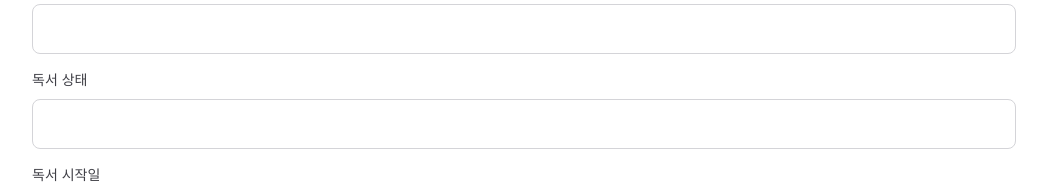
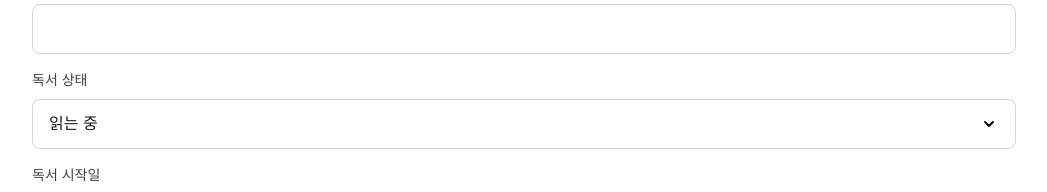
Before and after one commit to developerjhp/multi-step-form, a Next.js app: page / in a window 1280 px wide. Shown: the part 465-657 px from the top of the page, without its empty margins (116-1163 px from the left). Built offline with nearby package versions, Linux system fonts and the light colour scheme.

Commit message:
feat: Select 컴포넌트 추가
- 드롭다운 선택 기능을 제공하는 Select 컴포넌트를 구현
- 키보드 내비게이션 및 외부 클릭 시 닫기 기능 구현
- 에러 메시지 표시 기능 구현

```diff
--- /dev/null
+++ b/src/components/form/Select.tsx
@@ -0,0 +1,247 @@
+import React, { useState, useRef, useEffect } from 'react';
+import styled from '@emotion/styled';
+import { color } from '@/styles/colors';
+import { fontSize, fontWeight } from '@/styles/fonts';
+import { KEYS } from '@/constants/keyboard';
+
+interface SelectOption {
+  value: string;
+  label: string;
+}
+
+interface SelectProps {
+  label: string;
+  id: string;
+  options: SelectOption[];
+  errorMessage?: string;
+  required?: boolean;
+  placeholder?: string;
+  value?: string;
+  onChange?: (value: string) => void;
+}
+
+const { ARROW_UP, ARROW_DOWN, ENTER, SPACE, ESCAPE } = KEYS;
+
+export default function Select({
+  label,
+  id,
+  options,
+  errorMessage,
+  required,
+  placeholder,
+  value,
+  onChange,
+}: SelectProps) {
+  const [isOpen, setIsOpen] = useState(false);
+  const [highlightedIndex, setHighlightedIndex] = useState<number>(-1);
+
+  const selectRef = useRef<HTMLDivElement>(null);
+  const hasError = Boolean(errorMessage);
+
+  const handleToggle = () => {
+    setIsOpen((prev) => !prev);
+  };
+
+  const handleKeyDown = (event: React.KeyboardEvent<HTMLButtonElement>) => {
+    if (!isOpen) {
+      if (
+        event.key === ARROW_DOWN ||
+        event.key === ENTER ||
+        event.key === SPACE
+      ) {
+        event.preventDefault();
+        setIsOpen(true);
+        setHighlightedIndex(0);
+      }
+      return;
+    }
+
+    switch (event.key) {
+      case ARROW_DOWN:
+        event.preventDefault();
+        setHighlightedIndex((prev) => Math.min(prev + 1, options.length - 1));
+        break;
+      case ARROW_UP:
+        event.preventDefault();
+        setHighlightedIndex((prev) => Math.max(prev - 1, 0));
+        break;
+      case ENTER:
+      case SPACE:
+        event.preventDefault();
+        const option = options[highlightedIndex];
+        if (option) {
+          onChange?.(option.value);
+          setIsOpen(false);
+        }
+        break;
+      case ESCAPE:
+        setIsOpen(false);
+        break;
+    }
+  };
+
+  const handleClickOutside = (event: MouseEvent) => {
+    if (
+      selectRef.current &&
+      !selectRef.current.contains(event.target as Node)
+    ) {
+      setIsOpen(false);
+    }
+  };
+
+  useEffect(() => {
+    document.addEventListener('mousedown', handleClickOutside);
+    return () => {
+      document.removeEventListener('mousedown', handleClickOutside);
+    };
+  }, []);
+
+  const displayValue = value
+    ? options.find((opt) => opt.value === value)?.label
+    : placeholder;
+
+  return (
+    <SelectFieldContainer ref={selectRef}>
+      <Label htmlFor={id}>
+        {label}
+        {required && <RequiredAsterisk>*</RequiredAsterisk>}
+      </Label>
+      <TriggerButton
+        id={id}
+        type="button"
+        onClick={handleToggle}
+        onKeyDown={handleKeyDown}
+        hasError={hasError}
+      >
+        {displayValue}
+        <ChevronDownIcon isOpen={isOpen} />
+      </TriggerButton>
+
+      {isOpen && (
+        <OptionList>
+          {options.map((option, index) => (
+            <OptionItem
+              key={option.value}
+              onClick={() => {
+                onChange?.(option.value);
+                setIsOpen(false);
+              }}
+              isSelected={value === option.value}
+              highlighted={highlightedIndex === index}
+            >
+              {value === option.value && <CheckIcon />}
+              {option.label}
+            </OptionItem>
+          ))}
+        </OptionList>
+      )}
+
+      {hasError && <ErrorMessage>{errorMessage}</ErrorMessage>}
+    </SelectFieldContainer>
+  );
+}
+
+const SelectFieldContainer = styled.div`
+  position: relative;
+  display: flex;
+  flex-direction: column;
+  margin-bottom: 1rem;
+`;
+
+const Label = styled.label`
+  font-size: ${fontSize.sm};
+  font-weight: ${fontWeight.medium};
+  color: ${color.gray700};
+  margin-bottom: 0.5rem;
+`;
+
+const RequiredAsterisk = styled.span`
+  color: ${color.red500};
+  margin-left: 0.25rem;
+`;
+
+const TriggerButton = styled.button<{ hasError: boolean }>`
+  display: flex;
+  justify-content: space-between;
+  align-items: center;
+  padding: 0.75rem 1rem;
+  border: 1px solid
+    ${({ hasError }) => (hasError ? color.red500 : color.gray300)};
+  border-radius: 0.5rem;
+  font-size: ${fontSize.base};
+  color: ${color.gray900};
+  background-color: ${color.white};
+  cursor: pointer;
+  outline: none;
+  transition: border-color 0.2s ease-in-out;
+
+  &:focus {
+    border-color: ${({ hasError }) =>
+      hasError ? color.red500 : color.blue500};
+  }
+`;
+
+const OptionList = styled.ul`
+  position: absolute;
+  top: 100%;
+  left: 0;
+  right: 0;
+  z-index: 10;
+  background-color: ${color.white};
+  border: 1px solid ${color.gray300};
+  border-radius: 0.5rem;
+  margin-top: 0.25rem;
+  box-shadow: 0 4px 6px rgba(0, 0, 0, 0.1);
+  max-height: 200px;
+  overflow-y: auto;
+`;
+
+const OptionItem = styled.li<{ isSelected: boolean; highlighted?: boolean }>`
+  display: flex;
+  align-items: center;
+  padding: 0.75rem 1rem;
+  font-size: ${fontSize.base};
+  color: ${color.gray900};
+  cursor: pointer;
+  background-color: ${({ isSelected, highlighted }) =>
+    isSelected ? color.gray300 : highlighted ? color.gray100 : 'transparent'};
+
+  &:hover {
+    background-color: ${color.gray100};
+  }
+`;
+
+const ErrorMessage = styled.p`
+  font-size: ${fontSize.sm};
+  color: ${color.red500};
+  margin-top: 0.25rem;
+`;
+
+const ChevronDownIcon = styled.span<{ isOpen: boolean }>`
+  margin-left: 0.5rem;
+  width: 1.25rem;
+  height: 1.25rem;
+  transition: transform 0.2s ease-in-out;
+  transform: ${({ isOpen }) => (isOpen ? 'rotate(180deg)' : 'rotate(0deg)')};
+
+  &::before {
+    content: url('/icons/chevron-down.svg');
+    display: block;
+    width: 100%;
+    height: 100%;
+  }
+`;
+
+const CheckIcon = styled.span`
+  margin-right: 0.5rem;
+  width: 1.25rem;
+  height: 1.25rem;
+  color: ${color.blue500};
+
+  &::before {
+    content: url('/icons/check.svg');
+    display: block;
+    width: 100%;
+    height: 100%;
+  }
+`;
--- a/src/pages/index.tsx
+++ b/src/pages/index.tsx
@@ -1,4 +1,5 @@
 import InputField from '@/components/form/InputField';
+import Select from '@/components/form/Select';
 import Button from '@/components/ui/Button';
 import Head from 'next/head';
 
@@ -28,7 +29,18 @@ export default function HomePage() {
         <InputField label="저자명" id="authorName" />
         <InputField label="출판일" id="publicationDate" />
         <InputField label="전체 페이지 수" id="totalPages" />
-        <InputField label="독서 상태" id="readingStatus" />
+        <Select
+          label="독서 상태"
+          id="readingStatus"
+          placeholder="독서 상태를 선택해주세요."
+          value="reading"
+          options={[
+            { value: 'reading', label: '읽는 중' },
+            { value: 'wantToRead', label: '읽고 싶은 책' },
+            { value: 'finished', label: '읽음' },
+            { value: 'onHold', label: '보류 중' },
+          ]}
+        />
         <InputField label="독서 시작일" id="startDate" type="date" />
         <InputField label="독서 종료일" id="endDate" type="date" />
       </main>
```
